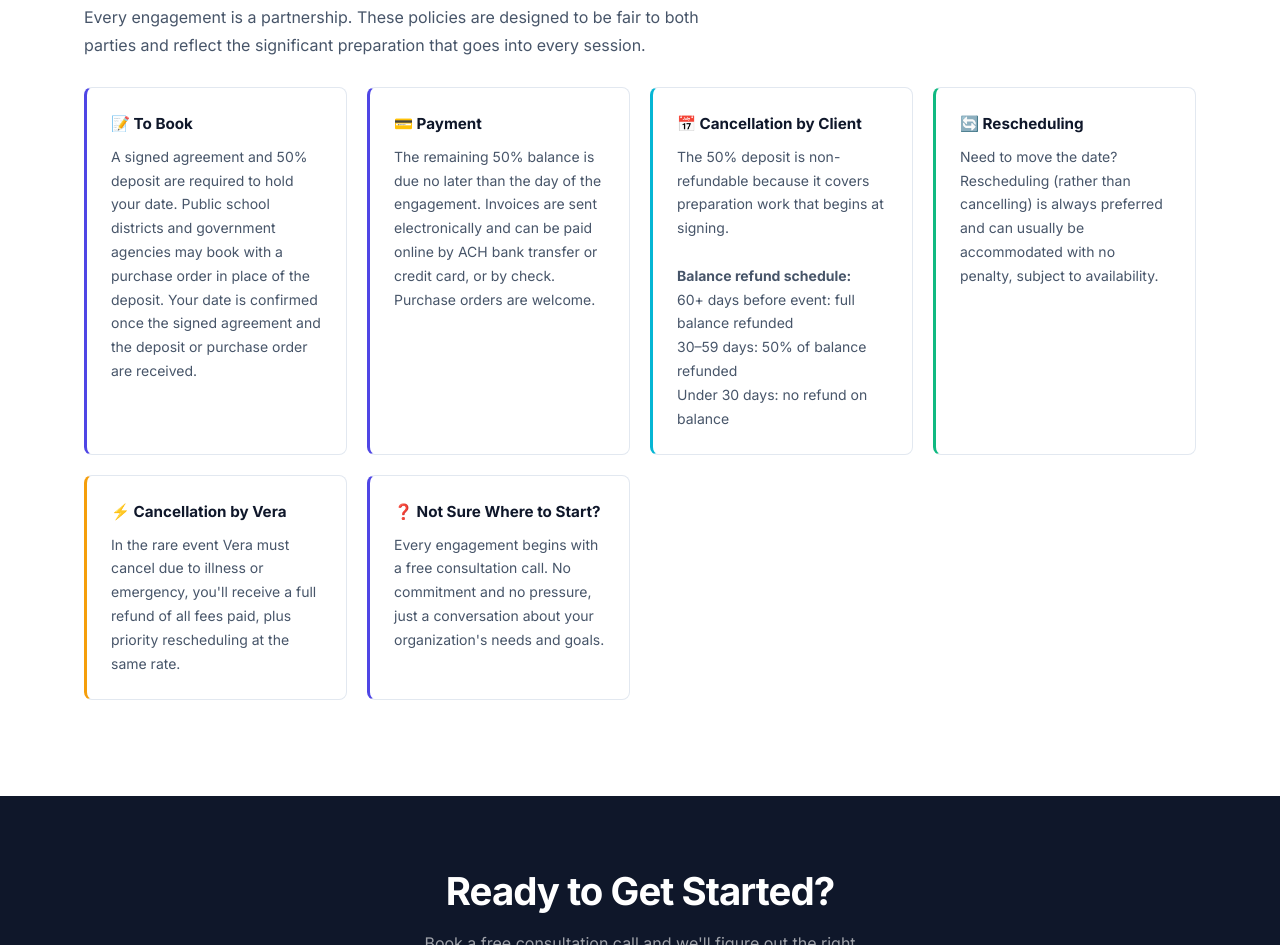
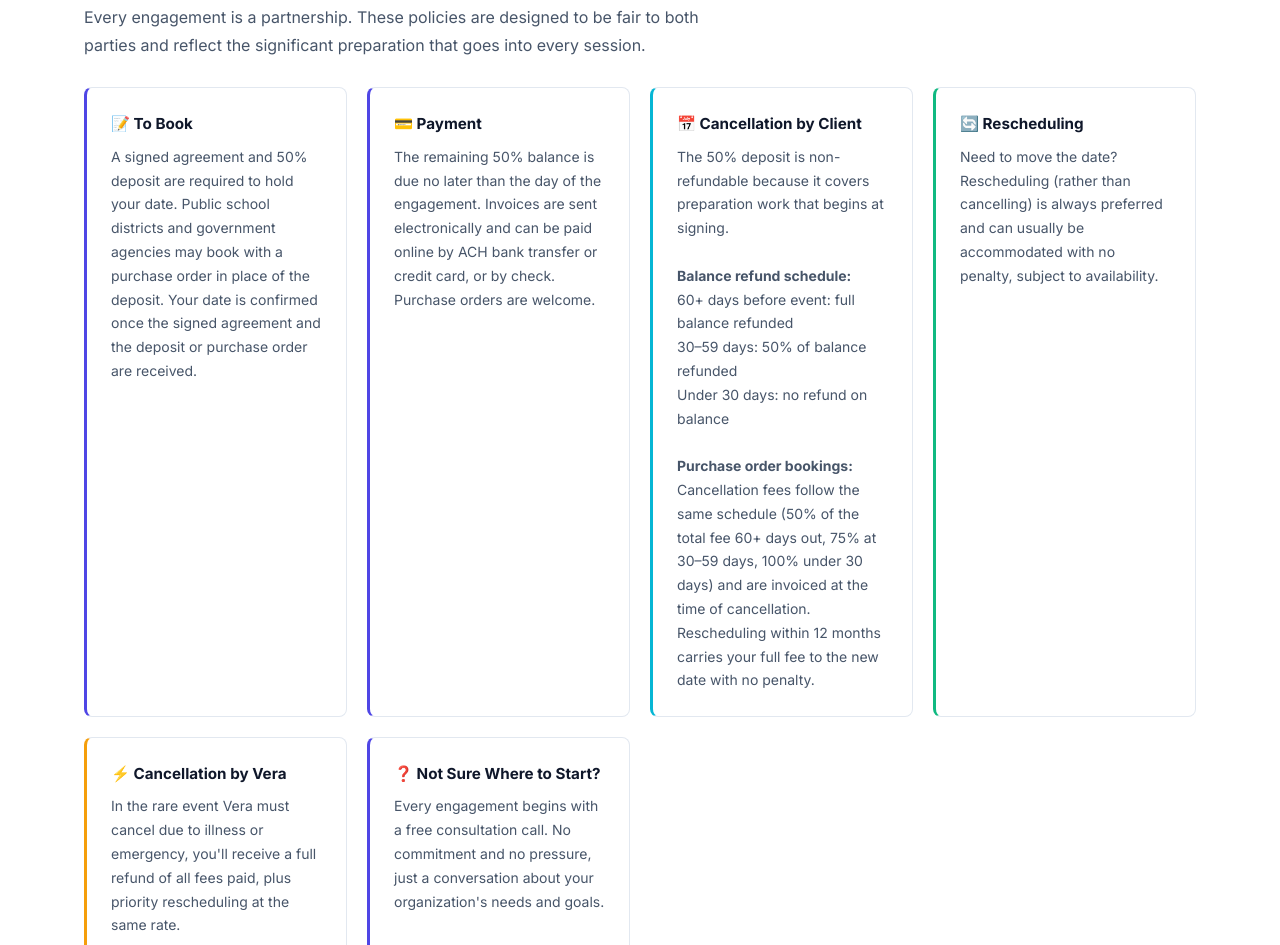
Before and after one commit to VeraCubero/cuberoconsulting.com, a plain HTML site: page pricing.html in a window 1280 px wide. Shown: the part 2753-3698 px from the top of the page. Drawn offline with Linux system fonts and the light colour scheme.

Commit message:
Add PO cancellation and reschedule terms

```diff
--- a/pricing.html
+++ b/pricing.html
@@ -365,7 +365,9 @@
             <strong>Balance refund schedule:</strong><br />
             60+ days before event: full balance refunded<br />
             30–59 days: 50% of balance refunded<br />
-            Under 30 days: no refund on balance
+            Under 30 days: no refund on balance<br /><br />
+            <strong>Purchase order bookings:</strong><br />
+            Cancellation fees follow the same schedule (50% of the total fee 60+ days out, 75% at 30–59 days, 100% under 30 days) and are invoiced at the time of cancellation. Rescheduling within 12 months carries your full fee to the new date with no penalty.
           </div>
         </div>
 
```
